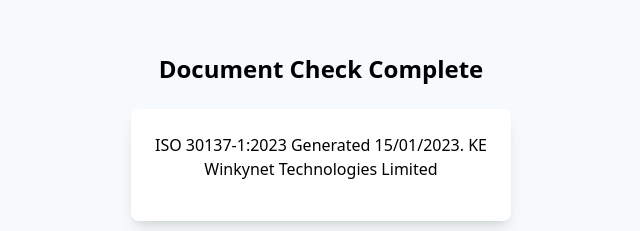
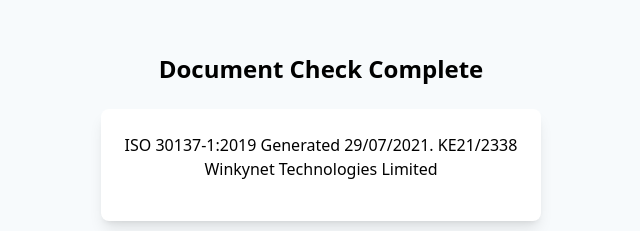
Before and after one commit to vskidevelopers/VeriScan, a React (Create React App) app: page /documents/dRGJ132UdskjaKJ1 in a window 1280 px wide. Shown: the part 232-463 px from the top of the page, without its empty margins (319-959 px from the left). Built offline with nearby package versions, Linux system fonts and the light colour scheme.

Commit message:
Changed the ISO

```diff
--- a/src/Pages/Approval.js
+++ b/src/Pages/Approval.js
@@ -7,7 +7,7 @@ function Approval() {
     <div className="approval-page">
       <h1 className="text-2xl font-bold mb-6">Document Check Complete</h1>
       <div className="p-6 bg-white shadow-lg rounded-lg">
-        <p className="mb-4 text-center"> ISO 30137-1:2023 Generated 15/01/2023. KE <br/> Winkynet Technologies Limited</p>
+        <p className="mb-4 text-center"> ISO 30137-1:2019 Generated 29/07/2021. KE21/2338 <br/> Winkynet Technologies Limited</p>
       </div>
       <div className="flex items-center mt-6 gap-x-3">
         <Link
```
